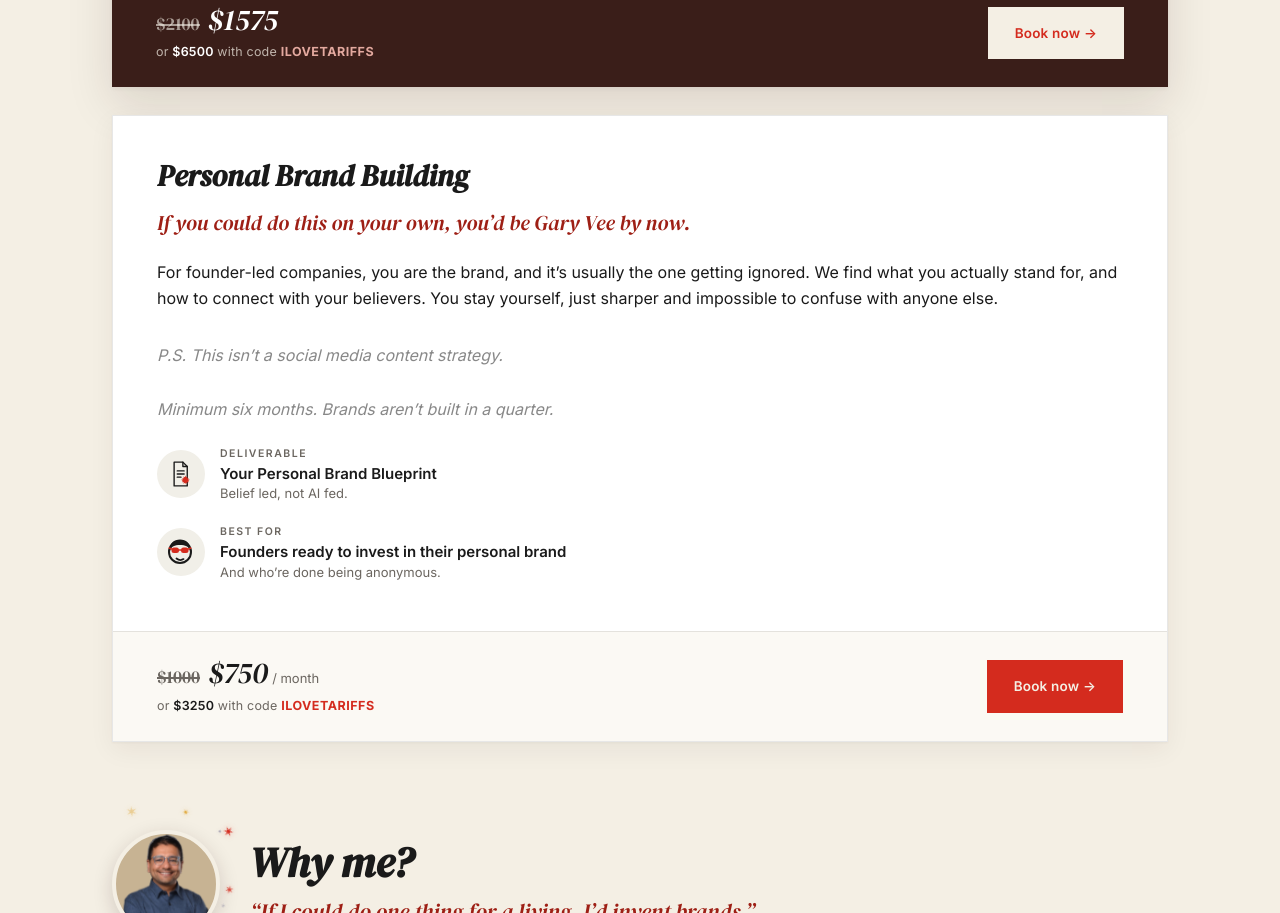
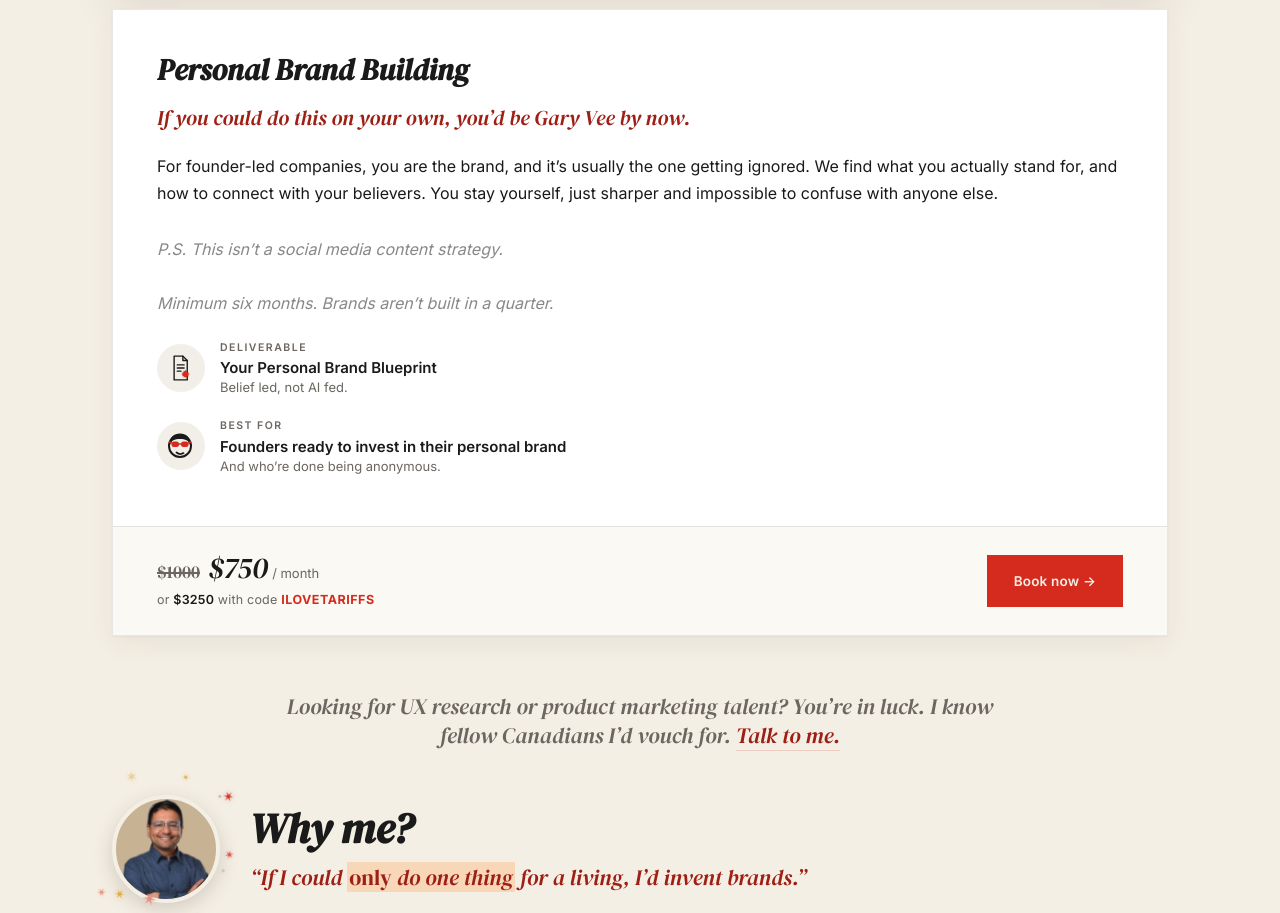
Before and after one commit to devUba/fellow-canadian, a plain HTML site: page Fellow Canadian/services.html in a window 1280 px wide. Shown: the part 2561-3474 px from the top of the page. Drawn offline with nearby package versions, Linux system fonts and the light colour scheme.

Commit message:
Add files via upload

```diff
--- a/Fellow Canadian/services.html
+++ b/Fellow Canadian/services.html
@@ -281,7 +281,7 @@
     @media (prefers-reduced-motion: reduce) { .proof-track { animation: none; flex-wrap: wrap; row-gap: 16px; } }
 
     /* WHY ME */
-    .why { padding-top: 88px; }
+    .why { padding-top: 44px; }
     .why-panel { padding: 0; }
     .why-head { display: flex; align-items: center; gap: 30px; margin-bottom: 40px; }
     .why-photo-ring { position: relative; flex-shrink: 0; }
@@ -464,12 +464,6 @@
   </div>
 
 
-  <style>
-    .tariff-note{max-width:780px;margin:48px auto 0;padding:0 24px;font-size:17px;line-height:1.7;color:var(--ink);text-align:center;}
-    @media (max-width:820px){.tariff-note{font-size:15px;margin-top:32px;}}
-  </style>
-  <p class="tariff-note">Tariffs are on things in boxes. Strategy, naming, messaging and design are not things in boxes. Nothing about working with me changed on Friday, including the price.</p>
-
   <!-- THE ENGAGEMENTS -->
   <div class="section engagements" style="padding-top: 56px;">
 
@@ -552,6 +546,26 @@
 
   </div>
 
+  <style>
+    .hl {
+      background-image: linear-gradient(rgba(255,160,80,0.30), rgba(255,160,80,0.30));
+      background-repeat: no-repeat; background-position: left center; background-size: 100% 100%;
+      padding: 0 2px; box-decoration-break: clone; -webkit-box-decoration-break: clone;
+    }
+    .hl.hl-anim {
+      background-size: 0% 100%;
+      transition: background-size 2.4s cubic-bezier(0.4, 0, 0.2, 1) 0.2s;
+    }
+    .hl.hl-anim.hl-on { background-size: 100% 100%; }
+    .vouch{max-width:760px;margin:0 auto;padding:56px 24px 0;text-align:center;
+           font-family:'DM Serif Display',Georgia,serif;font-style:italic;
+           font-size:22px;line-height:1.35;color:var(--grey);}
+    .vouch a{color:var(--red-dark);text-decoration:none;border-bottom:1px solid var(--line-red);}
+    .vouch a:hover{color:var(--red);}
+    @media (max-width:820px){.vouch{font-size:18px;padding-top:36px;}}
+  </style>
+  <p class="vouch">Looking for UX research or product marketing talent? You&#8217;re in luck. I know fellow Canadians I&#8217;d vouch for. <a href="https://tidycal.com/devesh/short-meeting" target="_blank" rel="noopener">Talk to me.</a></p>
+
   <!-- WHY ME -->
   <section class="section why">
     <div class="why-panel">
@@ -573,7 +587,7 @@
       </span>
       <div class="why-head-text">
         <h2>Why me?</h2>
-        <p class="why-quote">&ldquo;If I could do one thing for a living, I&#8217;d invent brands.&rdquo;</p>
+        <p class="why-quote">&ldquo;If I could <span class="hl"><em style="font-style:normal;">only</em> do one thing</span> for a living, I&#8217;d invent brands.&rdquo;</p>
       </div>
     </div>
     <div class="why-grid">
@@ -620,15 +634,6 @@
   </section>
 
 
-  <style>
-    .vouch{max-width:720px;margin:0 auto;padding:52px 24px 44px;text-align:center;
-           font-size:16px;line-height:1.75;color:var(--grey);}
-    .vouch a{color:var(--red-dark);font-weight:600;text-decoration:none;border-bottom:1px solid var(--line-red);}
-    .vouch a:hover{color:var(--red);}
-    @media (max-width:820px){.vouch{font-size:14.5px;padding-top:32px;}}
-  </style>
-  <p class="vouch">Looking for UX research or product marketing talent? You&#8217;re in luck. I know fellow Canadians I&#8217;d vouch for. <a href="https://tidycal.com/devesh/short-meeting" target="_blank" rel="noopener">Talk to me.</a></p>
-
   <!-- FOOTER -->
   <footer>
     <div class="footer-logo"><span>Fellow Canadian</span><img src="leaf.png" class="footer-leaf" alt=""></div>
@@ -667,5 +672,17 @@
       els.forEach(function (el) { io.observe(el); });
     })();
   </script>
+  <script>
+    if (!window.matchMedia('(prefers-reduced-motion: reduce)').matches && 'IntersectionObserver' in window) {
+      var hls = document.querySelectorAll('.hl');
+      hls.forEach(function (el) { el.classList.add('hl-anim'); });
+      var hlIo = new IntersectionObserver(function (entries) {
+        entries.forEach(function (e) {
+          if (e.isIntersecting) { e.target.classList.add('hl-on'); hlIo.unobserve(e.target); }
+        });
+      }, { threshold: 0.6 });
+      hls.forEach(function (el) { hlIo.observe(el); });
+    }
+  </script>
 </body>
 </html>
```
Also changed, not shown: Fellow Canadian/index.html (+1 -1 lines).
